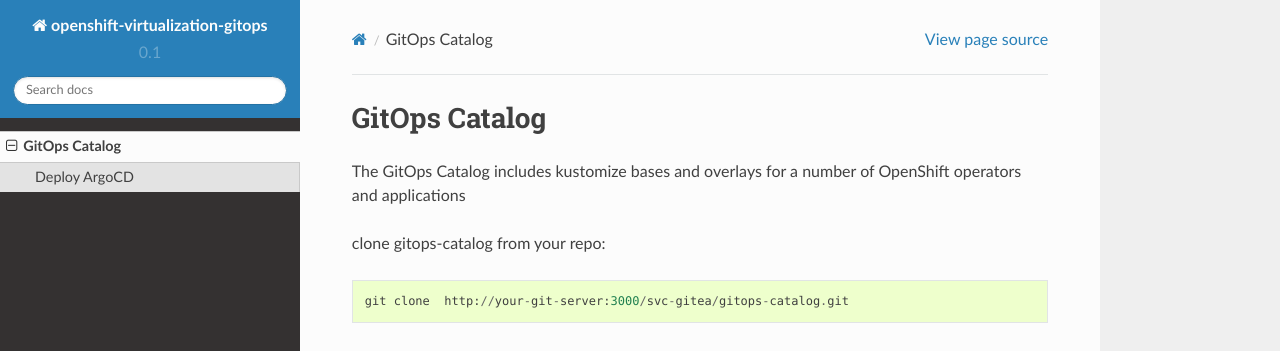
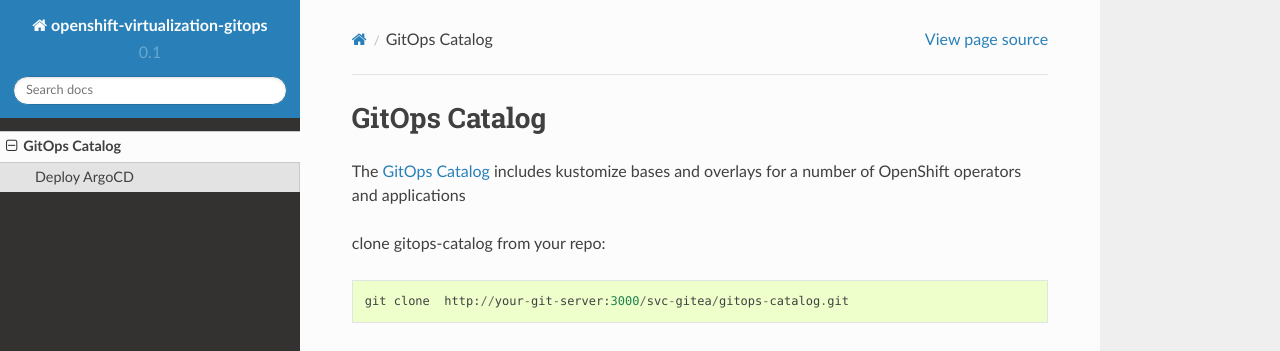
Before and after one commit to tosin2013/kvm-gitops, a Sphinx documentation site: the page built from docs/gitops-catalog.rst, in a window 1280 px wide and 900 px high. Shown: the top 351 px of the window. Built offline with Sphinx 7.4.7 and the Read the Docs theme 2.0.0, drawn with Linux system fonts in a browser that asks for light colours; part of the change alters nothing that is shown.

```diff
--- a/docs/gitops-catalog.rst
+++ b/docs/gitops-catalog.rst
@@ -1,6 +1,6 @@
 GitOps Catalog
 ==========================================
-The GitOps Catalog includes kustomize bases and overlays for a number of OpenShift operators and applications
+The `GitOps Catalog <https://github.com/redhat-cop/gitops-catalog>`_ includes kustomize bases and overlays for a number of OpenShift operators and applications
 
 
 clone gitops-catalog from your repo::
```
